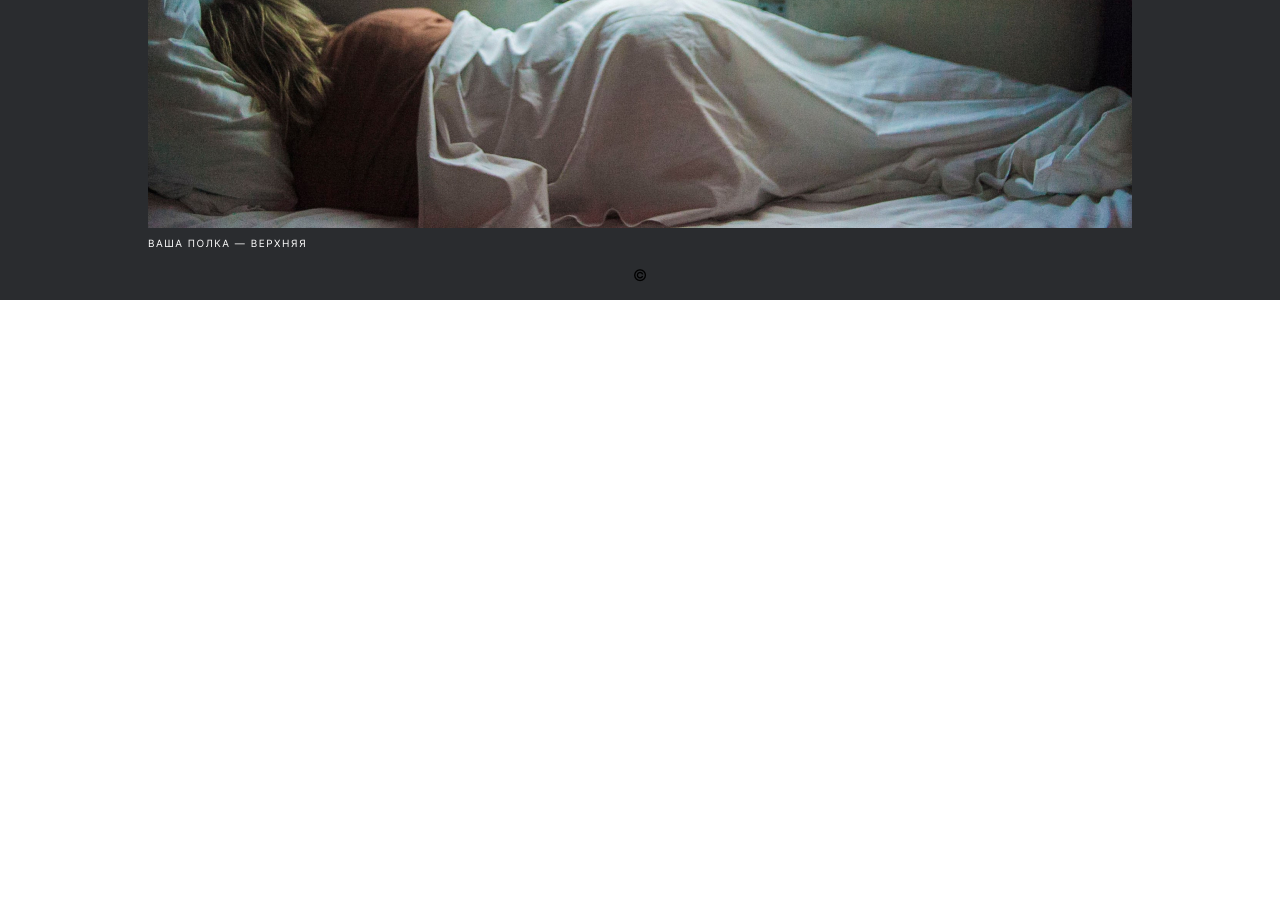
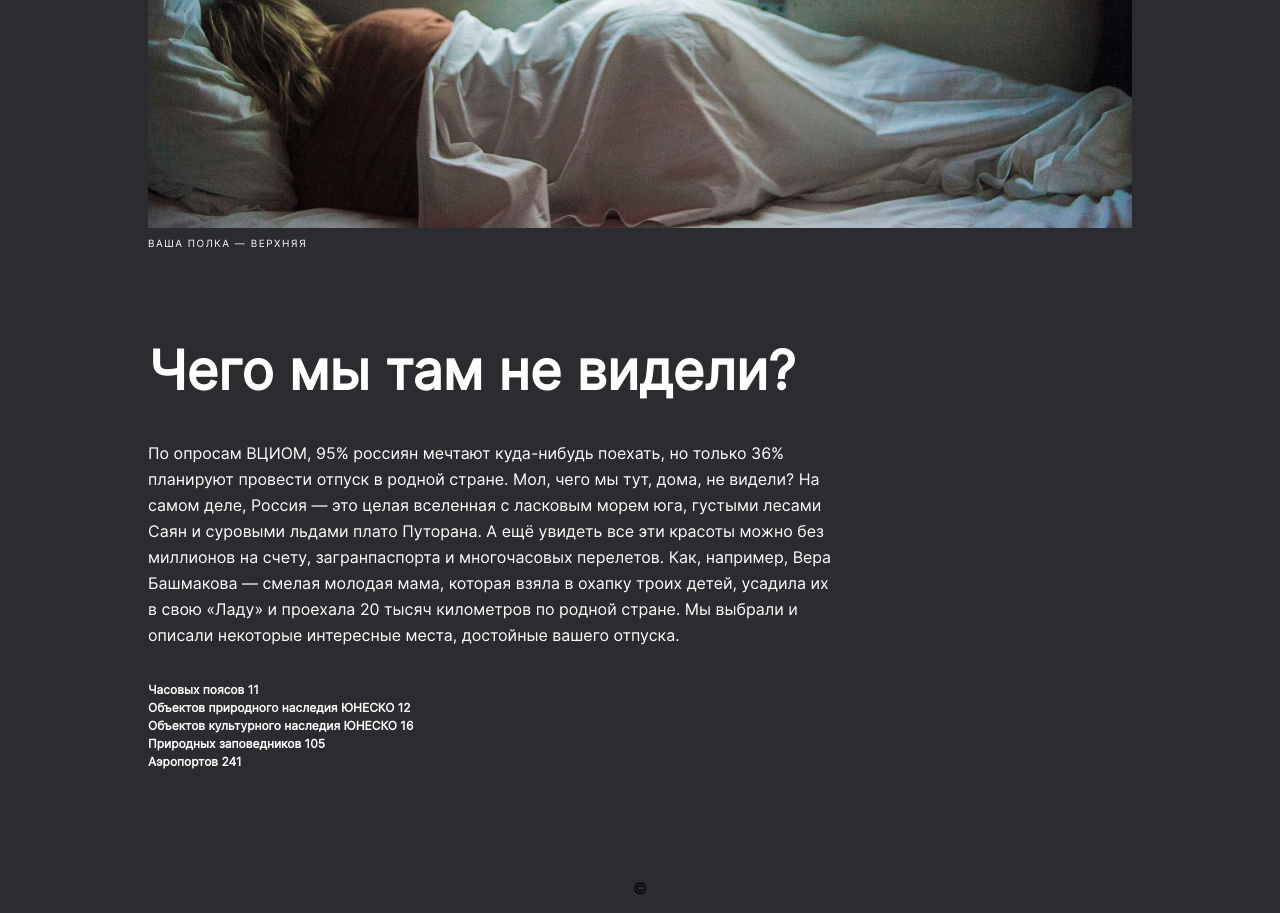
Before and after one commit to AleksandrZimin/russian-travel, a plain HTML site: page pages/index.html in a window 1280 px wide. Shown: the part 891-1804 px from the top of the page. Before the commit the page ends 1191 px from the top, so only its background shows below. Drawn offline with Linux system fonts and the light colour scheme; a web font is replaced by a local one.

Commit message:
block intro

```diff
--- a/pages/index.html
+++ b/pages/index.html
@@ -24,6 +24,17 @@
                <img src="../images/__image (first).jpg" alt="Женщина спит в поезде" class="lead__image">
                <p class="lead__caption">ваша полка — верхняя</p>
          </section>
+         <section class="intro">
+            <h2 class="intro__title">Чего мы там не видели?</h2>
+            <p class="intro__text">По опросам ВЦИОМ, 95% россиян мечтают куда-нибудь поехать, но только 36% планируют провести отпуск в родной стране. Мол, чего мы тут, дома, не видели? На самом деле, Россия — это целая вселенная с ласковым морем юга, густыми лесами Саян и суровыми льдами плато Путорана. А ещё увидеть все эти красоты можно без миллионов на счету, загранпаспорта и многочасовых перелетов. Как, например, Вера Башмакова — смелая молодая мама, которая взяла в охапку троих детей, усадила их в свою «Ладу» и проехала 20 тысяч километров по родной стране. Мы выбрали и описали некоторые интересные места, достойные вашего отпуска.</p>
+            <ul class="intro__list">
+               <li class="intro__list_item">Часовых поясов 11</li>
+               <li class="intro__list_item">Объектов природного наследия ЮНЕСКО 12</li>
+               <li class="intro__list_item">Объектов культурного наследия ЮНЕСКО 16</li>
+               <li class="intro__list_item">Природных заповедников 105</li>
+               <li class="intro__list_item">Аэропортов 241</li>
+            </ul>
+         </section>
       </main>
       <footer class="footer">
          <p>&copy;</p>
--- a/style.css
+++ b/style.css
@@ -58,7 +58,7 @@
 }
 
 .header {
-   width: 100vw;
+   width: 100%;
    display: flex;
    justify-content: space-between;
    align-items: end;
@@ -88,6 +88,7 @@
 }
 
 .main {
+   width: 100%;
    flex: 1 0 auto;
    margin: auto;
 }
@@ -114,8 +115,8 @@
 }
 
 .lead__image {
-   /* max-width: 984px;
-   min-width: 928px; */
+   max-width: 984px;
+
    display: block;
    margin: auto;
    width: 100%;
@@ -125,8 +126,50 @@
    font-size: 10px;
    font-weight: 400;
    line-height: 14px;
-   margin: 8px 0 0 0;
+   width: 984px;
+   margin: 8px auto 0;
    letter-spacing: 1.5px;
    text-transform: uppercase;
    color: #FFFFFF;
 }
+
+.intro {
+   width: 984px;
+   padding: 92px 0;
+   margin: 0 auto;
+
+}
+
+.intro__title {
+   width: 690px;
+   margin: 0;
+   font-size: 54px;
+   font-weight: 900;
+   line-height: 58px;
+   color: #FFFFFF;
+}
+
+.intro__text {
+   width: 690px;
+   font-weight: 400;
+   font-size: 16px;
+   line-height: 26px;
+   color: #FFFFFF;
+   margin: 0;
+   margin-top: 40px;
+}
+
+.intro__list {
+   margin: 0;
+   margin-top: 33px;
+   padding: 0;
+}
+
+.intro__list_item {
+   width: 690px;
+   list-style: none;
+   font-weight: 700;
+   font-size: 12px;
+   line-height: 18px;
+   color: #FFFFFF;
+}
```
